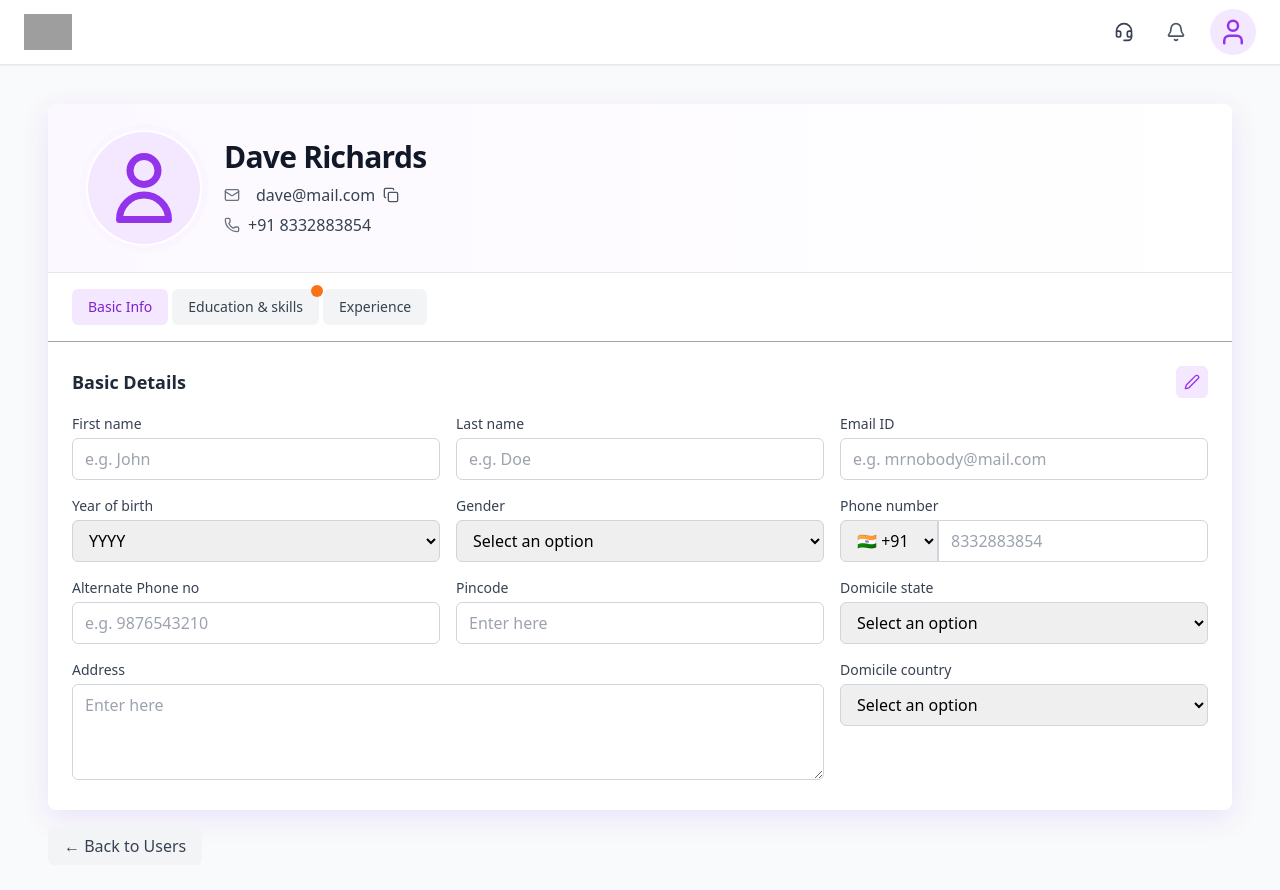
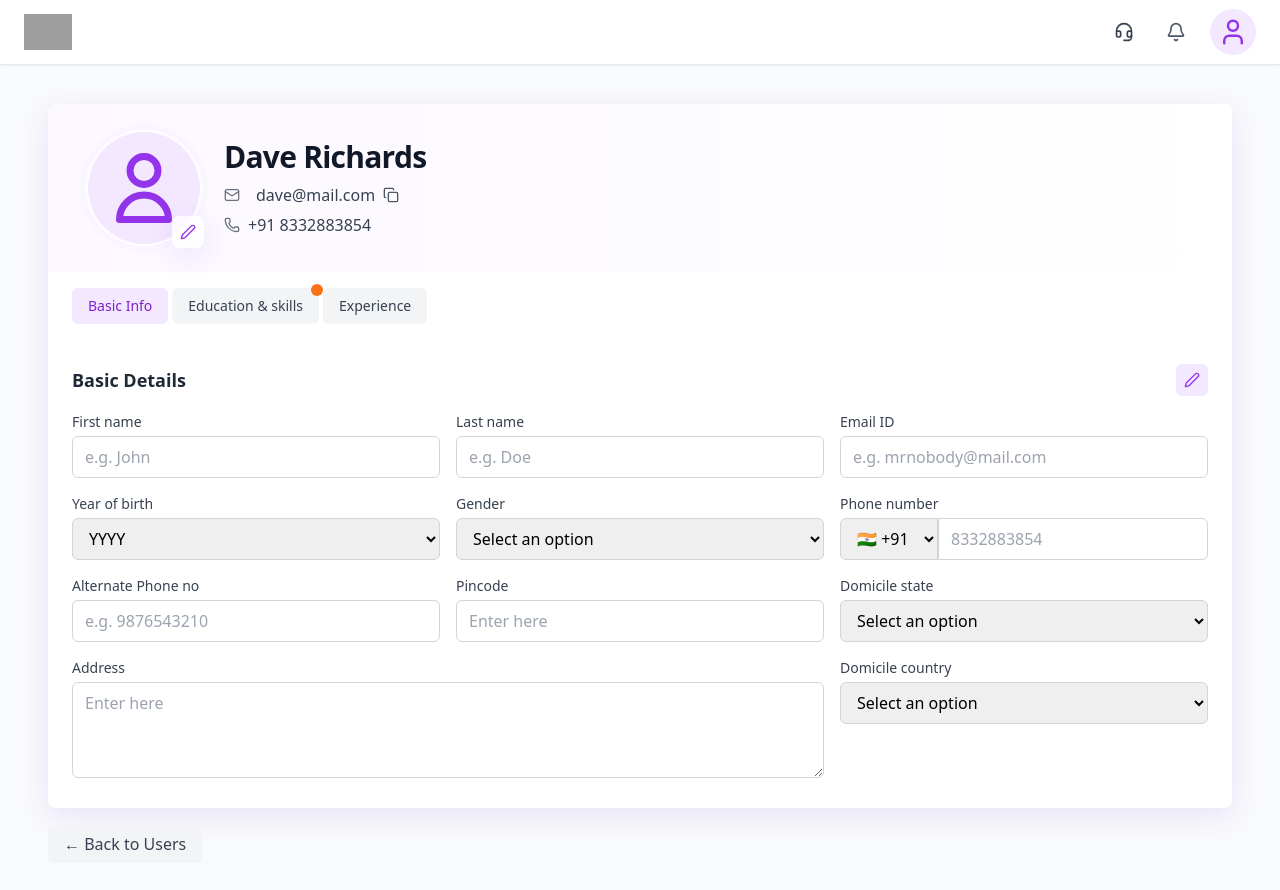
Before and after one commit to Nagasurya07/buddy_frontend, a React (Vite) app: page /users/1 in a window 1280 px wide. Shown: the top 890 px of the page. Built offline with nearby package versions, Linux system fonts and the light colour scheme; grey boxes are pictures that could not be loaded.

Commit message:
feat(profile): make avatar clickable to upload with preview and pencil overlay

```diff
--- a/src/pages/UserProfile.jsx
+++ b/src/pages/UserProfile.jsx
@@ -1,4 +1,4 @@
-import React, { useState } from 'react';
+import React, { useState, useRef, useEffect } from 'react';
 import { Link, useParams } from 'react-router-dom';
 import { Mail, Phone, Edit2, Copy, Check, FileText } from 'lucide-react';
 import { useUsers } from '../context/UsersContext.jsx';
@@ -10,6 +10,29 @@ const UserProfile = () => {
   const selectedUser = getUserById(id);
   const [activeTab, setActiveTab] = useState('basic');
   const [copiedEmail, setCopiedEmail] = useState(false);
+  const [avatarUrl, setAvatarUrl] = useState(null);
+
+  // Avatar upload handlers
+  const fileInputRef = useRef(null);
+  const handleAvatarClick = () => {
+    fileInputRef.current?.click();
+  };
+  const handleAvatarChange = (e) => {
+    const file = e.target.files?.[0];
+    if (!file) return;
+    const url = URL.createObjectURL(file);
+    setAvatarUrl((prev) => {
+      if (prev && prev.startsWith('blob:')) URL.revokeObjectURL(prev);
+      return url;
+    });
+  };
+  useEffect(() => {
+    return () => {
+      if (avatarUrl && avatarUrl.startsWith('blob:')) {
+        URL.revokeObjectURL(avatarUrl);
+      }
+    };
+  }, [avatarUrl]);
 
   const handleCopyEmail = async () => {
     if (!selectedUser?.email) return;
@@ -38,18 +61,39 @@ const UserProfile = () => {
     <main className="container mx-auto px-12 py-10">
   <div className="bg-white rounded-lg overflow-hidden shadow-section-soft">
         {/* Profile header: avatar + name + contact */}
-        <div className="px-10 py-7 bg-gradient-to-r from-purple-50/70 to-white border-b border-gray-200">
+        <div className="px-10 py-7 bg-gradient-to-r from-purple-50/70 to-white">
           <div className="flex items-center gap-6">
-            {/* Avatar with double ring */}
+            {/* Avatar with double ring (click to upload) */}
             <div className="relative">
-              <div className="w-28 h-28 rounded-full bg-purple-50 flex items-center justify-center ring-8 ring-purple-50">
-                <div className="w-28 h-28 rounded-full bg-purple-100 flex items-center justify-center ring-2 ring-white">
+              <button
+                type="button"
+                onClick={handleAvatarClick}
+                title="Change avatar"
+                aria-label="Change avatar"
+                className="group w-28 h-28 rounded-full bg-purple-50 ring-8 ring-purple-50 flex items-center justify-center focus:outline-none focus-visible:ring-2 focus-visible:ring-purple-500"
+              >
+                <div className="w-28 h-28 rounded-full bg-purple-100 ring-2 ring-white overflow-hidden flex items-center justify-center">
+                  {avatarUrl ? (
+                    <img src={avatarUrl} alt="Profile avatar" className="w-full h-full object-cover" />
+                  ) : (
                     <svg xmlns="http://www.w3.org/2000/svg" width="84" height="84" fill="none" viewBox="0 0 24 24" stroke="currentColor" className="text-purple-600">
                       <path strokeLinecap="round" strokeLinejoin="round" strokeWidth={2} d="M16 7a4 4 0 11-8 0 4 4 0 018 0z" />
                       <path strokeLinecap="round" strokeLinejoin="round" strokeWidth={2} d="M12 14a7 7 0 00-7 7h14a7 7 0 00-7-7z" />
                     </svg>
+                  )}
                 </div>
-              </div>
+                {/* Pencil overlay */}
+                <span className="pointer-events-none absolute -bottom-1 -right-1 h-8 w-8 rounded-lg bg-white/80 shadow-section-soft flex items-center justify-center text-purple-600 group-hover:bg-white">
+                  <Edit2 size={16} />
+                </span>
+              </button>
+              <input
+                ref={fileInputRef}
+                type="file"
+                accept="image/*"
+                className="hidden"
+                onChange={handleAvatarChange}
+              />
             </div>
 
             {/* Name, email and phone */}
@@ -77,7 +121,7 @@ const UserProfile = () => {
         </div>
 
         {/* Tabs */}
-        <div className="px-6 py-4 border-b border-gray-400">
+        <div className="px-6 py-4">
           <div className="flex space-x-1">
             <button
               className={`px-4 py-2 text-sm font-medium rounded-md transition-colors ${activeTab === 'basic' ? 'text-purple-700 bg-purple-100 hover:bg-purple-200' : 'text-gray-700 bg-gray-100 hover:bg-gray-200'}`}
@@ -202,7 +246,7 @@ const UserProfile = () => {
         {activeTab === 'education' && (
           <div className="px-6 py-6 space-y-6">
             {/* Education details card */}
-            <div className="p-6 bg-white border border-gray-200 rounded-xl shadow-section-soft">
+            <div className="p-6 bg-white rounded-xl shadow-section-soft">
               <div className="flex justify-between items-center mb-4">
                 <h2 className="text-lg font-semibold text-gray-800">Education Details</h2>
                 <button className="p-2 bg-purple-100 rounded-md text-purple-600 hover:bg-purple-200 transition-colors">
@@ -244,7 +288,7 @@ const UserProfile = () => {
             </div>
 
             {/* Skills & Projects card */}
-            <div className="p-6 bg-white border border-gray-200 rounded-xl shadow-section-soft">
+            <div className="p-6 bg-white rounded-xl shadow-section-soft">
               <div className="flex justify-between items-center mb-4">
                 <h3 className="text-lg font-semibold text-gray-800">Skills & Projects</h3>
                 <button className="p-2 bg-purple-100 rounded-md text-purple-600 hover:bg-purple-200 transition-colors">
@@ -266,7 +310,9 @@ const UserProfile = () => {
         )}
 
         {activeTab === 'experience' && (
-          <div className="px-6 py-6">
+          <div className="px-6 py-6 space-y-6">
+            {/* Work Experience card (single outer card, no inner borders) */}
+            <div className="p-6 bg-white rounded-xl shadow-section-soft">
               <div className="flex justify-between items-center mb-4">
                 <h2 className="text-lg font-semibold text-gray-800">Work Experience</h2>
                 <button className="p-2 bg-purple-100 rounded-md text-purple-600 hover:bg-purple-200 transition-colors">
@@ -275,7 +321,7 @@ const UserProfile = () => {
               </div>
 
               {/* Experience entry 1 */}
-            <div className="mb-6 p-4 border border-gray-200 rounded-lg shadow-section-soft bg-white">
+              <div className="mb-8">
                 <div className="mb-4">
                   <label className="block text-sm font-medium text-gray-700 mb-1">Domain</label>
                   <input type="text" placeholder="e.g. Technology" className="w-full px-3 py-2 border border-gray-300 rounded-md focus:outline-none focus:ring-2 focus:ring-purple-500 focus:border-transparent" />
@@ -299,7 +345,7 @@ const UserProfile = () => {
               </div>
 
               {/* Experience entry 2 */}
-            <div className="mb-6 p-4 border border-gray-200 rounded-lg shadow-section-soft bg-white">
+              <div>
                 <div className="mb-4">
                   <label className="block text-sm font-medium text-gray-700 mb-1">Domain</label>
                   <input type="text" placeholder="e.g. Technology" className="w-full px-3 py-2 border border-gray-300 rounded-md focus:outline-none focus:ring-2 focus:ring-purple-500 focus:border-transparent" />
@@ -321,11 +367,12 @@ const UserProfile = () => {
                   </div>
                 </div>
               </div>
+            </div>
 
             {/* LinkedIn and Resume section */}
             <div className="grid grid-cols-2 gap-6">
               {/* LinkedIn card */}
-              <div className="p-4 border border-gray-200 rounded-lg shadow-section-soft bg-white">
+              <div className="p-4 rounded-lg shadow-section-soft bg-white">
                 <div className="flex justify-between items-center mb-4">
                   <h3 className="text-lg font-semibold text-gray-800">LinkedIn</h3>
                   <button className="p-2 bg-purple-100 rounded-md text-purple-600 hover:bg-purple-200 transition-colors">
@@ -339,7 +386,7 @@ const UserProfile = () => {
               </div>
 
               {/* Resume card */}
-              <div className="relative p-6 border border-gray-200 rounded-xl shadow-section-soft bg-white">
+              <div className="relative p-6 rounded-xl shadow-section-soft bg-white">
                 <h3 className="text-lg font-semibold text-gray-800">Resume</h3>
                 <button
                   className="absolute top-3 right-3 inline-flex h-8 w-8 items-center justify-center bg-purple-50 text-purple-600 rounded-lg hover:bg-purple-100 transition-colors"
```
Lines whose indentation alone changed are shown as unchanged.
